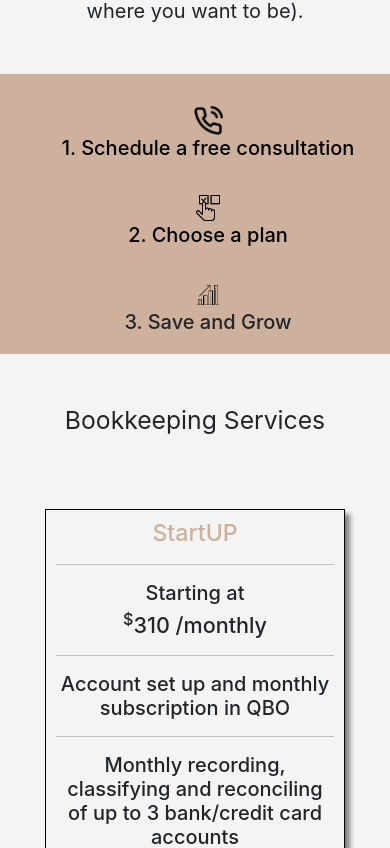
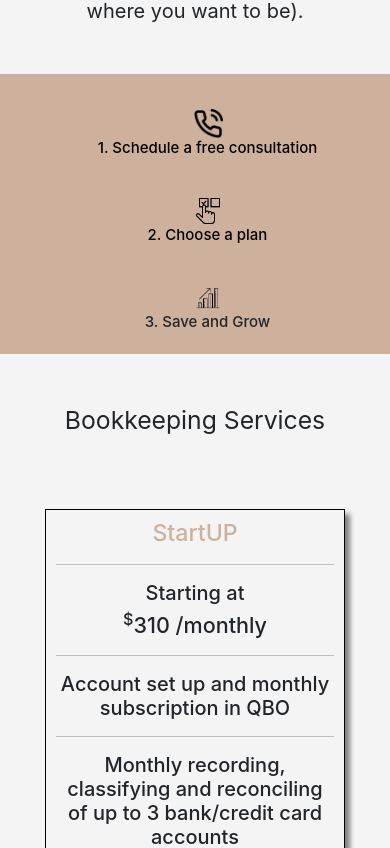
Before and after one commit to aslanshaken/go4profit-v2, a React (Create React App) app: page / in a window 390 px wide. Shown: the part 1236-2084 px from the top of the page. Built offline with nearby package versions, Linux system fonts and the light colour scheme; a web font is replaced by a local one.

Commit message:
fixed width

```diff
--- a/src/Screens/Home/Home.css
+++ b/src/Screens/Home/Home.css
@@ -1,5 +1,3 @@
-.home-main-container {
-}
 
 .home-main-img {
   display: flex;
@@ -108,7 +106,7 @@
   }
 
   .home-main-steps {
-    width: 100%;
+    width: 1024px !important;
     height: 350px;
     display: flex;
     flex-direction: column;
@@ -118,7 +116,7 @@
     font-size: 15px;
   }
 
-  .home-main-steps h2 {
+  .home-main-steps h5 {
     font-size: 20px;
   }
   .home-main-steps img {
@@ -155,7 +153,7 @@
   }
 
   .home-footer {
-    width: 100%;
+    width: 1024px !important;
     display: flex;
     justify-content: center;
     align-items: center;
@@ -163,7 +161,7 @@
     background-color: #ceb19c;
   }
 
-  .home-footer h2 {
+  .home-footer h5 {
     font-size: 15px;
   }
 }
@@ -181,7 +179,7 @@
   }
 
   .home-main-steps {
-    width: 100%;
+    width: 769px !important;
     height: 350px;
     display: flex;
     flex-direction: column;
@@ -191,7 +189,7 @@
     font-size: 15px;
   }
 
-  .home-main-steps h2 {
+  .home-main-steps h5 {
     font-size: 20px;
   }
   .home-main-steps img {
@@ -229,7 +227,7 @@
   }
 
   .home-footer {
-    width: 100%;
+    width: 769px !important;
     display: flex;
     justify-content: center;
     align-items: center;
@@ -237,7 +235,7 @@
     background-color: #ceb19c;
   }
 
-  .home-footer h2 {
+  .home-footer h5 {
     font-size: 15px;
   }
 }
@@ -254,7 +252,7 @@
   }
 
   .home-main-steps {
-    width: 100%;
+    width: 541px !important;
     height: 280px;
     display: flex;
     flex-direction: column;
@@ -264,7 +262,7 @@
     font-size: 15px;
   }
 
-  .home-main-steps h2 {
+  .home-main-steps h5 {
     font-size: 15px;
   }
   .home-main-steps img {
@@ -303,7 +301,7 @@
   }
 
   .home-footer {
-    width: 100%;
+    width: 541px !important;
     display: flex;
     justify-content: center;
     align-items: center;
@@ -311,7 +309,7 @@
     background-color: #ceb19c;
   }
 
-  .home-footer h2 {
+  .home-footer h5 {
     font-size: 15px;
   }
 }
@@ -325,7 +323,7 @@
   }
 
   .home-main-steps {
-    width: 416px;
+    width: 415px !important;
     height: 280px;
     display: flex;
     flex-direction: column;
@@ -335,7 +333,7 @@
     font-size: 15px;
   }
 
-  .home-main-steps h2 {
+  .home-main-steps h5 {
     font-size: 15px;
   }
   .home-main-steps img {
@@ -374,7 +372,7 @@
   }
 
   .home-footer {
-    width: 416px;
+    width: 415px !important;
     display: flex;
     justify-content: center;
     align-items: center;
@@ -382,7 +380,7 @@
     background-color: #ceb19c;
   }
 
-  .home-footer h2 {
+  .home-footer h5 {
     font-size: 15px;
   }
 }
@@ -395,7 +393,7 @@
   }
 
   .home-main-steps {
-    width: 375px;
+    width: 375px !important;
     height: 280px;
     display: flex;
     flex-direction: column;
@@ -405,7 +403,7 @@
     font-size: 15px;
   }
 
-  .home-main-steps h2 {
+  .home-main-steps h5 {
     font-size: 15px;
   }
   .home-main-steps img {
@@ -444,7 +442,7 @@
   }
 
   .home-footer {
-    width: 375px;
+    width: 376px !important;
     display: flex;
     justify-content: center;
     align-items: center;
@@ -452,7 +450,7 @@
     background-color: #ceb19c;
   }
 
-  .home-footer h2 {
+  .home-footer h5 {
     font-size: 15px;
   }
 }
@@ -466,7 +464,7 @@
 
 
   .home-main-steps {
-    width: 100%;
+    width: 360px !important;
     height: 280px;
     display: flex;
     flex-direction: column;
@@ -476,7 +474,7 @@
     font-size: 15px;
   }
 
-  .home-main-steps h2 {
+  .home-main-steps h5 {
     font-size: 15px;
   }
   .home-main-steps img {
@@ -515,7 +513,7 @@
   }
 
   .home-footer {
-    width: 100%;
+    width: 361px !important;
     display: flex;
     justify-content: center;
     align-items: center;
@@ -523,7 +521,7 @@
     background-color: #ceb19c;
   }
 
-  .home-footer h2 {
+  .home-footer h5 {
     font-size: 15px;
   }
 }
```
